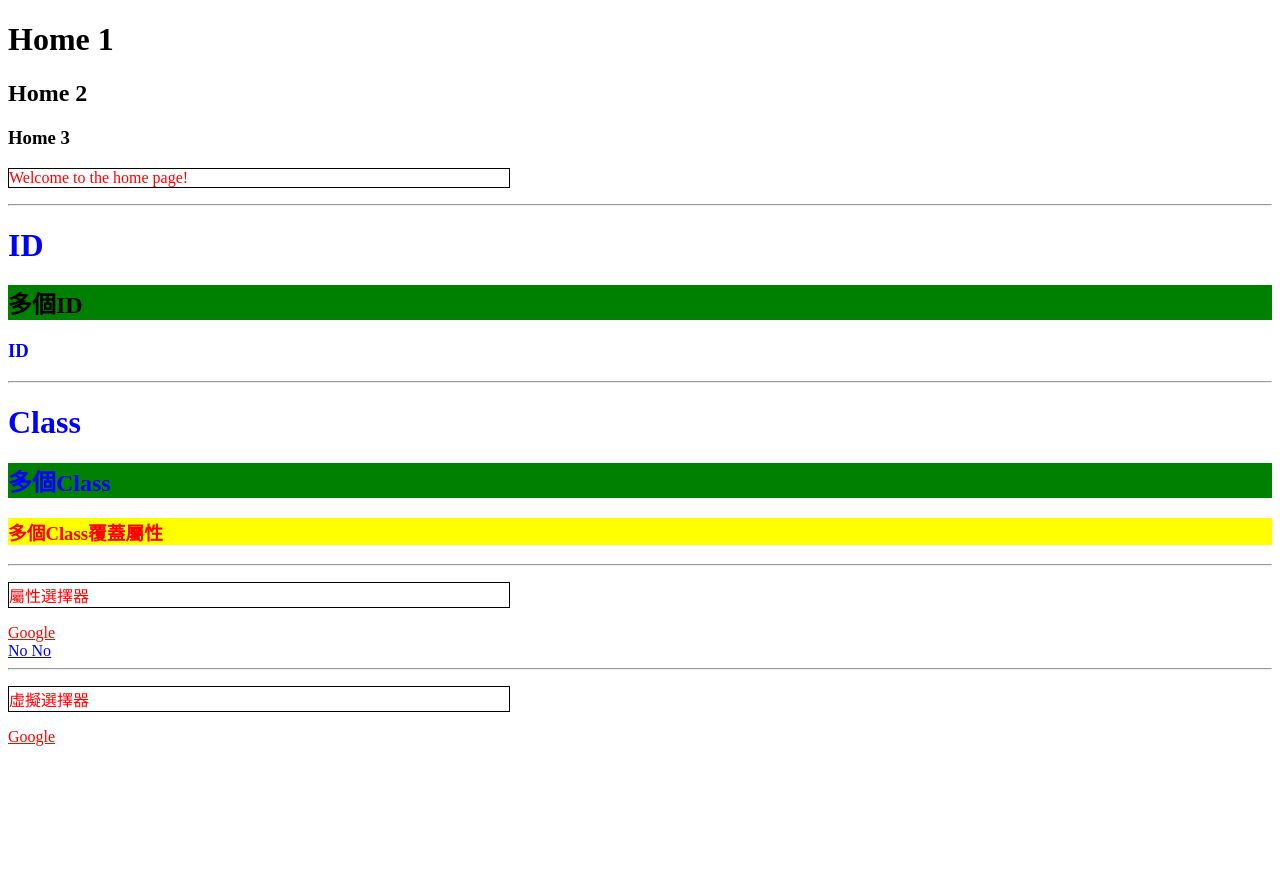
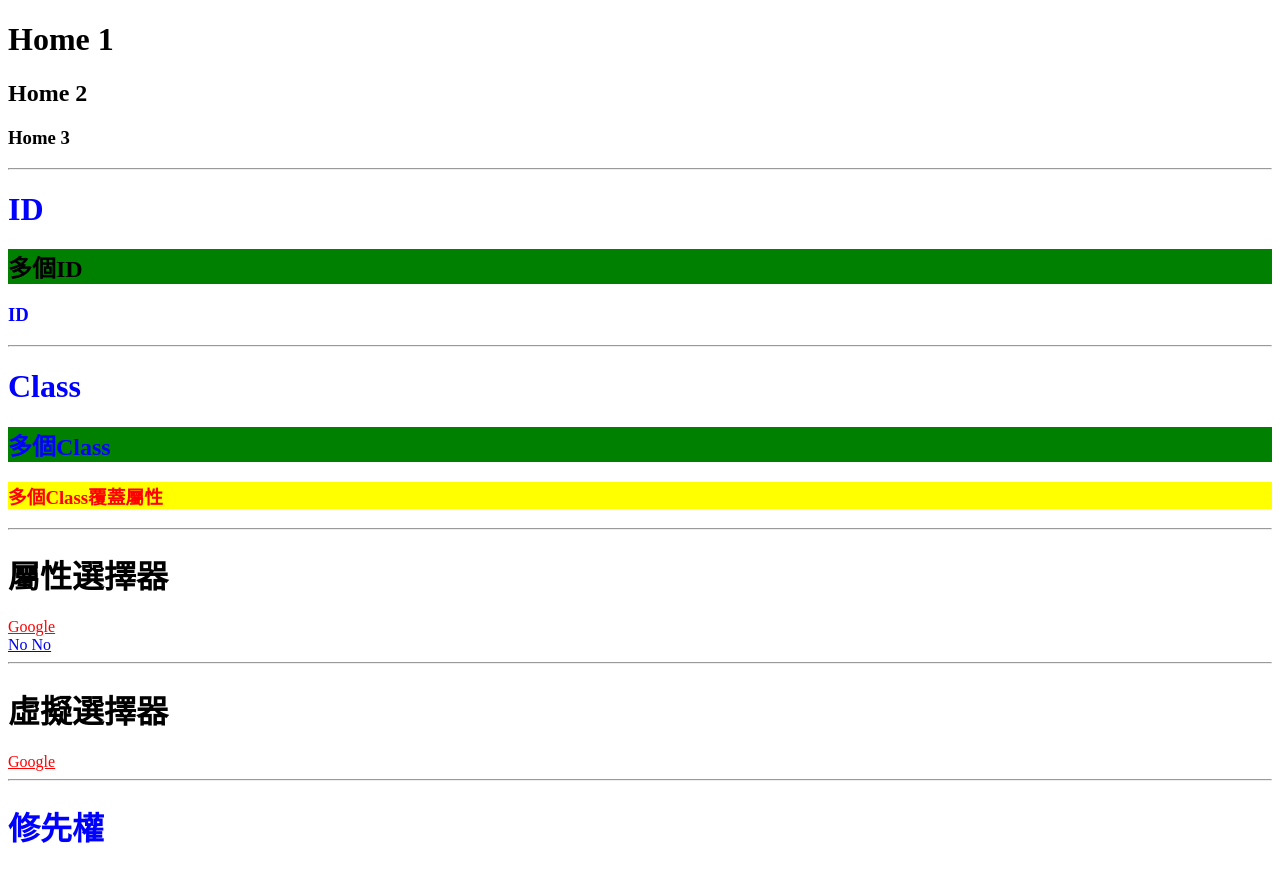
Before and after one commit to cloverhsc/introCSS, an Angular app: page / in a window 1280 px wide. Before the commit the page ends 800 px from the top, so only its background shows below. Built offline with nearby package versions, Linux system fonts and the light colour scheme.

Commit message:
update css in the home.ts

```diff
--- a/src/app/home/home.component.html
+++ b/src/app/home/home.component.html
@@ -2,7 +2,6 @@
   <h1>Home 1</h1>
   <h2>Home 2</h2>
   <h3>Home 3</h3>
-  <p>Welcome to the home page!</p>
 </div>
 
 <hr />
@@ -21,13 +20,18 @@
 
 <hr />
 <div>
-  <p>屬性選擇器</p>
+  <h1>屬性選擇器</h1>
   <a href="https://www.google.com.tw" target="_blank">Google</a><br />
   <a href="http://localhost">No No</a>
 </div>
 
 <hr />
 <div>
-  <p>虛擬選擇器</p>
+  <h1>虛擬選擇器</h1>
   <a href="https://www.google.com.tw" target="_blank">Google</a>
 </div>
+
+<hr />
+<div>
+  <h1 class="myClass1">修先權</h1>
+</div>
```
Also changed, not shown: src/app/home/home.component.scss (+8 -0 lines).
